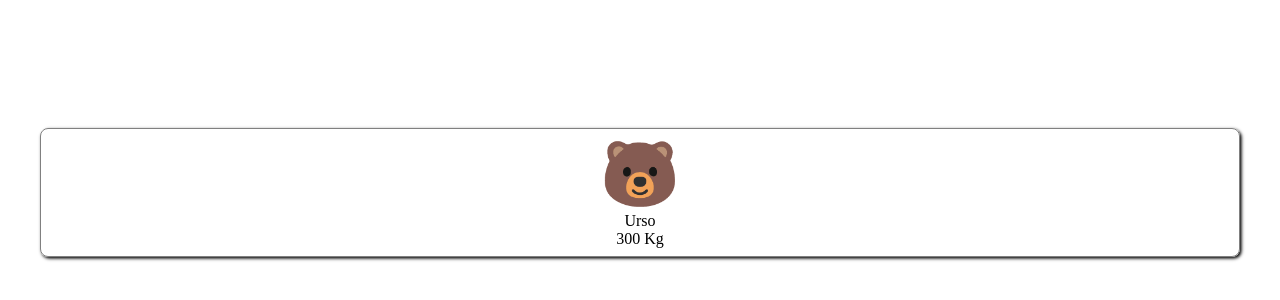
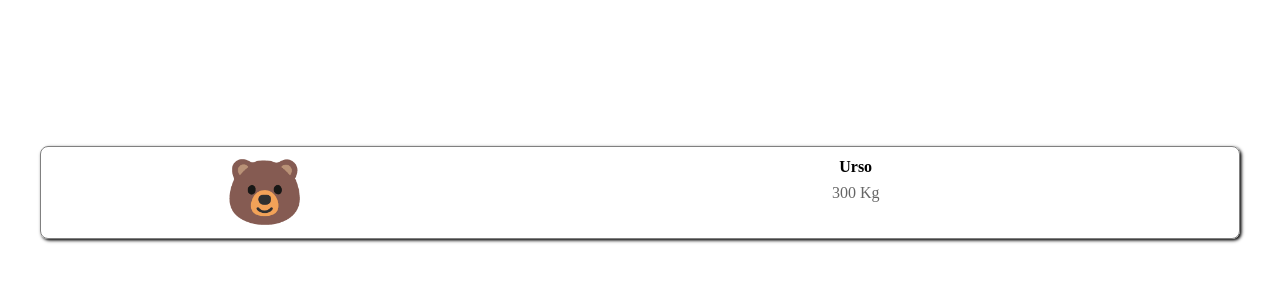
Before and after one commit to ufjf-dcc207/ufjf-dcc207-2024-3-a-atv03-Wilian2012, a React (Vite) app: page / in a window 1280 px wide. Shown: the part 208-508 px from the top of the page. Built offline with nearby package versions, Linux system fonts and the light colour scheme.

Commit message:
adiciona grid

```diff
--- a/src/Animal.css
+++ b/src/Animal.css
@@ -4,26 +4,41 @@
     box-shadow: 0.1em 0.1em 0.2em;
     padding: 0.5em;
     border-radius: 0.5em;
+    display:grid;
+    grid-template-areas:
+    "icone nome nome"
+    "icone peso peso"
+    "icone . exticao";
+
+
+.icone{
+
+    font-size: 4em;
+    grid-area: icone;
 }
 
-.animal :nth-child(1){
+.nome{
 
-    font-size: 4em;
+    font-weight: 600;
+    grid-area: nome;
 }
 
-.animal:nth-child(2){
+.peso{
 
-    font-weight: 600;
+    opacity: 0.6;
+    grid-area: peso;
 }
 
-.animal:nth-child(3){
+.exticao{
 
-    opacity: 0.6;
+    color: white;
+   min-height: 1em;
+    background-color: brown;
+  grid-area: exticao;
+ }
 }
 
-.animal :nth-child(4){
+.animal{
 
-
-    background-color: brown;
-
+    place-items: center;
 }
--- a/src/Animal.tsx
+++ b/src/Animal.tsx
@@ -13,9 +13,9 @@ export default function Animal({icone,nome,peso, exticao}:
 AnimalProps) {
 
     return <div className="animal">
-        <div>{icone}</div>
-        <div>{nome}</div>
-        <div>{peso} Kg</div>
-        <div>{exticao}</div>
+        <div className="icone">{icone}</div>
+        <div className="nome">{nome}</div>
+        <div className="peso">{peso} Kg</div>
+        <div className="exticao">{exticao}</div>
     </div>
 }
```
